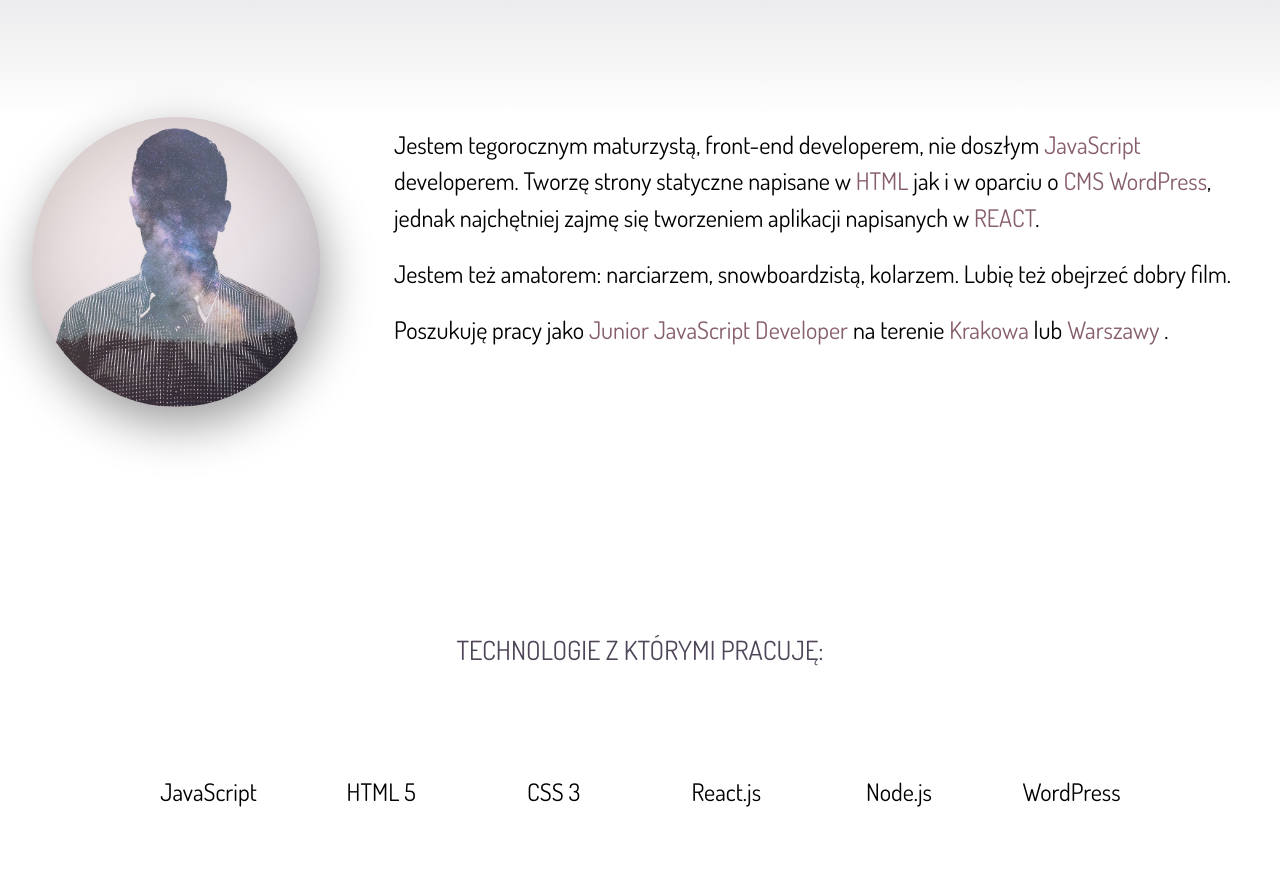
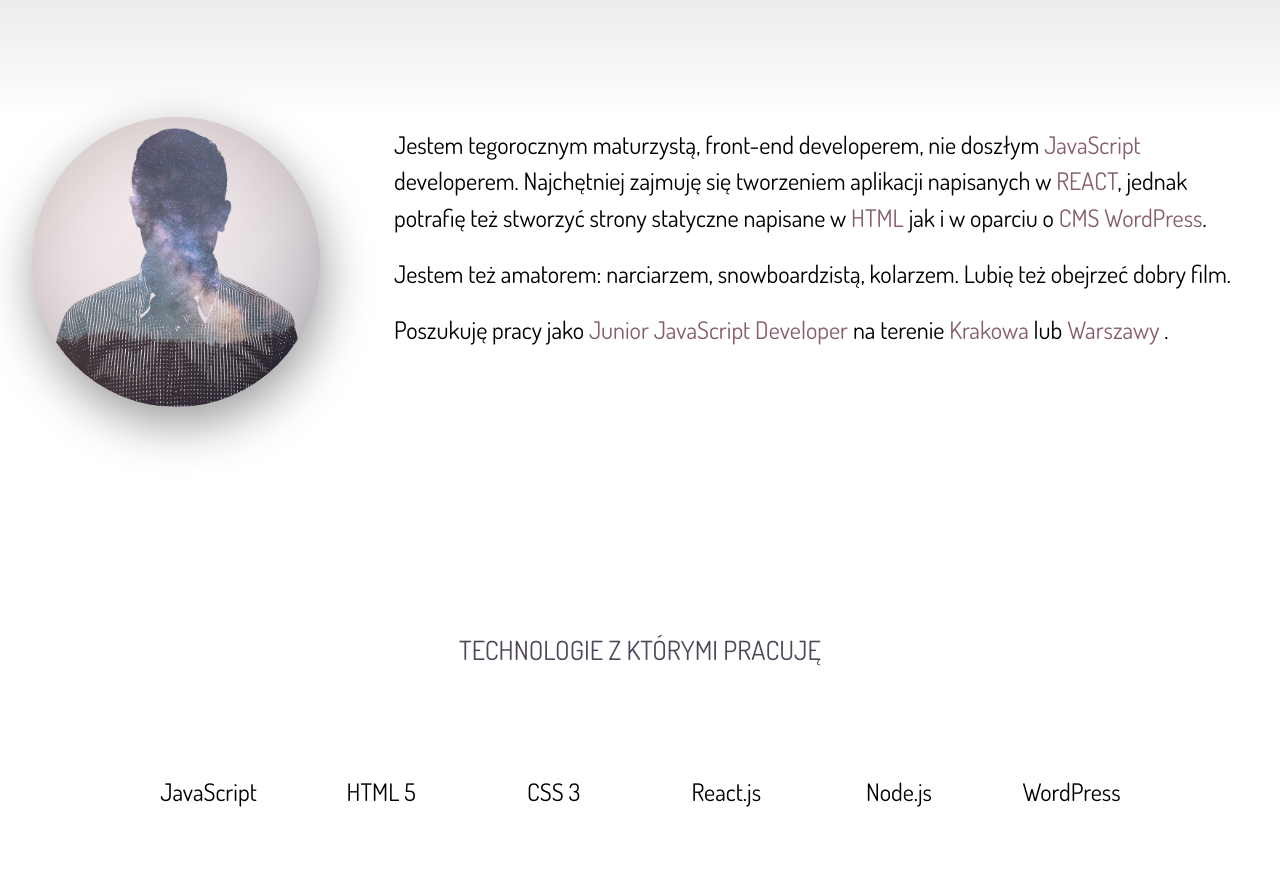
Before and after one commit to mzaremski/portfolio, a website: page src/index.html in a window 1280 px wide. Shown: the part 1002-1883 px from the top of the page. Drawn offline with Linux system fonts and the light colour scheme.

Commit message:
Some changes in tags

```diff
--- a/src/index.html
+++ b/src/index.html
@@ -20,11 +20,12 @@
     <link rel="stylesheet" href="css/flexboxgrid.min.css">
     <link rel="stylesheet" href="css/aos.min.css">
     <!-- <link href="https://cdn.rawgit.com/michalsnik/aos/2.1.1/dist/aos.css" rel="stylesheet"> -->
-    <link rel=”shortcut icon” href=”favicon.ico” type=”image/x-icon” />
+    <link rel="shortcut icon" href="favicon.ico" type="image/x-icon" />
+    <meta name="description" content="Najchętniej zajmuję się tworzeniem aplikacji napisanych w REACT, potrafię też stworzyć strony statyczne napisane w HTML jak i w oparciu o CMS WordPress."/>
     <meta property="og:url"                content="http://marcinzaremski.pl/" />
     <meta property="og:title"              content="Marcin Zaremski - Junior JavaScript Developer" />
-    <meta property="og:description"        content="Tworzę strony statyczne napisane w HTML jak i w oparciu o CMS WordPress, jednak najchętniej zajmę się tworzeniem aplikacji napisanych w REACT." />
-    <meta property="og:image"              content="img/website-image.jpg" /></head>
+    <meta property="og:description"        content="Najchętniej zajmuję się tworzeniem aplikacji napisanych w REACT, potrafię też stworzyć strony statyczne napisane w HTML jak i w oparciu o CMS WordPress." />
+    <meta property="og:image"              content="http://marcinzaremski.pl/img/website-image.jpg" /></head>
 
 <body>
 
@@ -60,9 +61,7 @@
               </div>
               <div class="col-lg-9 col-xs-12 padding-left">
                   <p class="content">
-                      Jestem tegorocznym maturzystą, front-end developerem, nie doszłym <b class="highlight">JavaScript</b> developerem.
-                      Tworzę strony statyczne napisane w <b class="highlight">HTML</b> jak i w oparciu o <b class="highlight">CMS WordPress</b>, jednak najchętniej zajmę się tworzeniem aplikacji napisanych w <b class="highlight">REACT</b>.
-
+                      Jestem tegorocznym maturzystą, front-end developerem, nie doszłym <b class="highlight">JavaScript</b> developerem. Najchętniej zajmuję się tworzeniem aplikacji napisanych w <b class="highlight">REACT</b>, jednak potrafię też stworzyć strony statyczne napisane w <b class="highlight">HTML</b> jak i w oparciu o <b class="highlight">CMS WordPress</b>.
                   </p>
                   <p class="content">
                       Jestem też amatorem: narciarzem, snowboardzistą, kolarzem. Lubię też obejrzeć  dobry film.
@@ -75,7 +74,7 @@
 
           <section class="technologies">
                   <header>
-                      <h3>Technologie z którymi pracuję:</h3>
+                      <h3>Technologie z którymi pracuję</h3>
                   </header>
 
 
@@ -311,8 +310,9 @@
 
 
     <!-- <script src="https://cdn.rawgit.com/michalsnik/aos/2.1.1/dist/aos.js"></script> -->
+
+    <!-- build:js -->
     <script src="js/aos.js"></script>
-    <!-- build:js -->
     <script src="js/jscript.js"></script>
     <script src="js/clipboard.min.js"></script>
     <!-- endbuild -->
```
